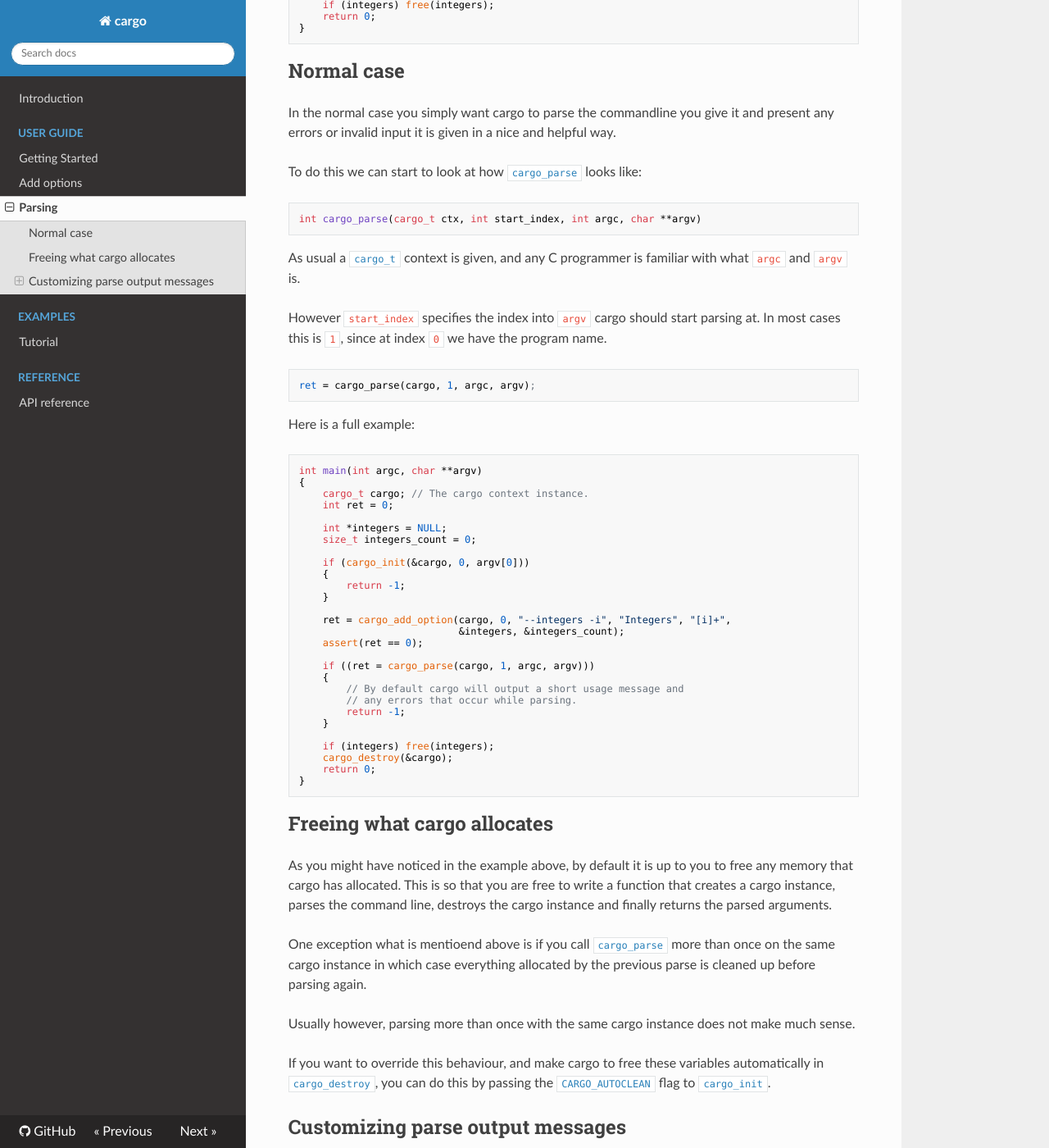
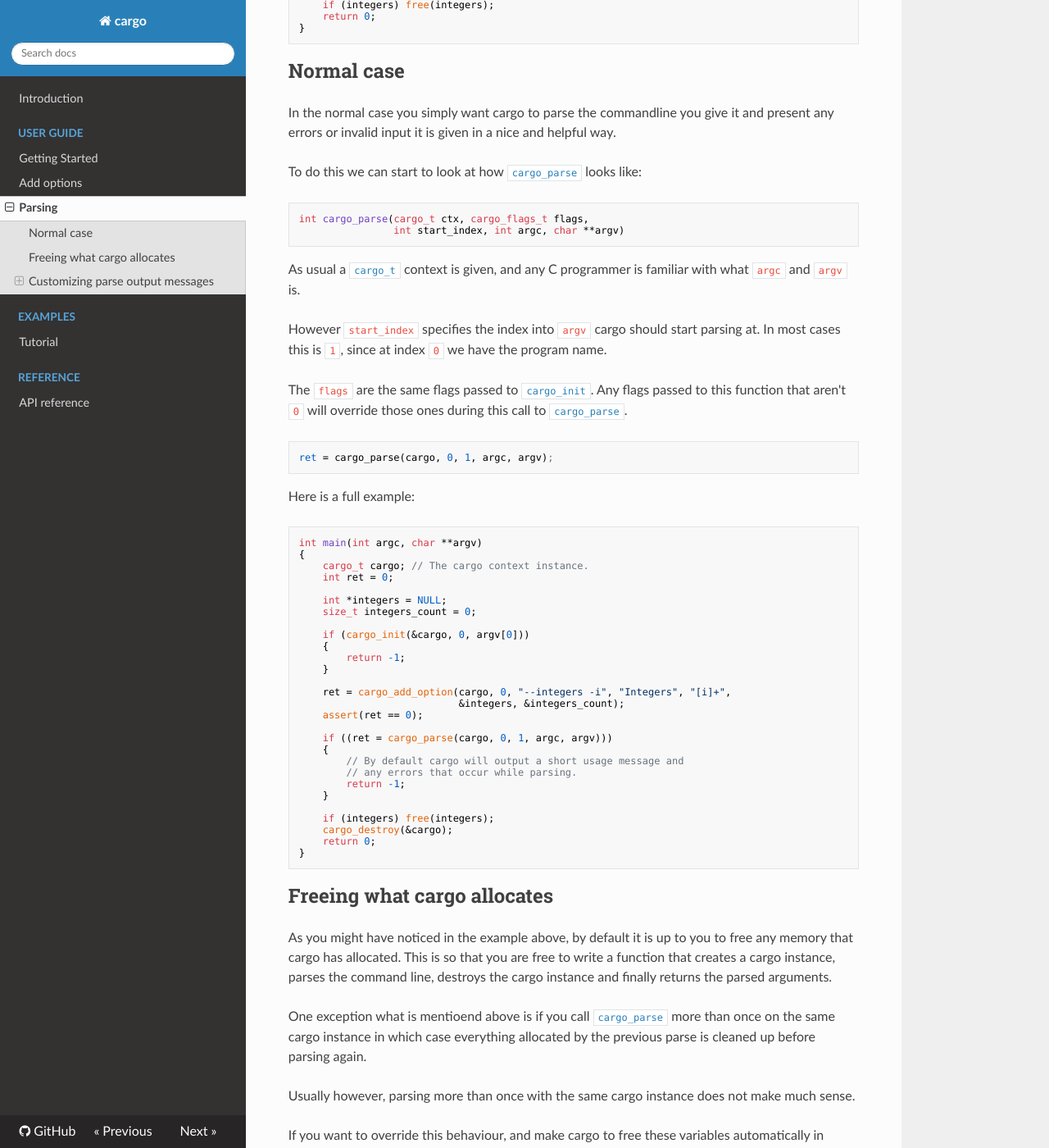
Before and after one commit to JoakimSoderberg/cargo, an MkDocs documentation site: the page built from docs/parsing.md, in a window 1280 px wide and 1400 px high, scrolled down 599 px. Shown: the whole window at 82% size. Built offline with MkDocs 1.6.1, drawn with Linux system fonts in a browser that asks for light colours; nearby versions of some CDN libraries; old or Windows-style settings are respelled for this version of MkDocs.

Commit message:
Add flags to cargo_parse

````diff
--- a/docs/parsing.md
+++ b/docs/parsing.md
@@ -37,15 +37,18 @@ In the normal case you simply want cargo to parse the commandline you give it an
 To do this we can start to look at how [`cargo_parse`](api.md#cargo_parse) looks like:
 
 ```c
-int cargo_parse(cargo_t ctx, int start_index, int argc, char **argv)
+int cargo_parse(cargo_t ctx, cargo_flags_t flags,
+                int start_index, int argc, char **argv)
 ```
 
 As usual a [`cargo_t`](api.md#cargo_t) context is given, and any C programmer is familiar with what `argc` and `argv` is.
 
 However `start_index` specifies the index into `argv` cargo should start parsing at. In most cases this is `1`, since at index `0` we have the program name.
 
+The `flags` are the same flags passed to [`cargo_init`](api.md#cargo_init). Any flags passed to this function that aren't `0` will override those ones during this call to [`cargo_parse`](api.md#cargo_parse).
+
 ```c
-ret = cargo_parse(cargo, 1, argc, argv);
+ret = cargo_parse(cargo, 0, 1, argc, argv);
 ```
 
 Here is a full example:
@@ -68,7 +71,7 @@ int main(int argc, char **argv)
                            &integers, &integers_count);
     assert(ret == 0);
 
-    if ((ret = cargo_parse(cargo, 1, argc, argv)))
+    if ((ret = cargo_parse(cargo, 0, 1, argc, argv)))
     {
         // By default cargo will output a short usage message and
         // any errors that occur while parsing.
````
Also changed, not shown: docs/adding.md (+1 -1 lines), docs/api.md (+5 -2 lines), 5 other files.
